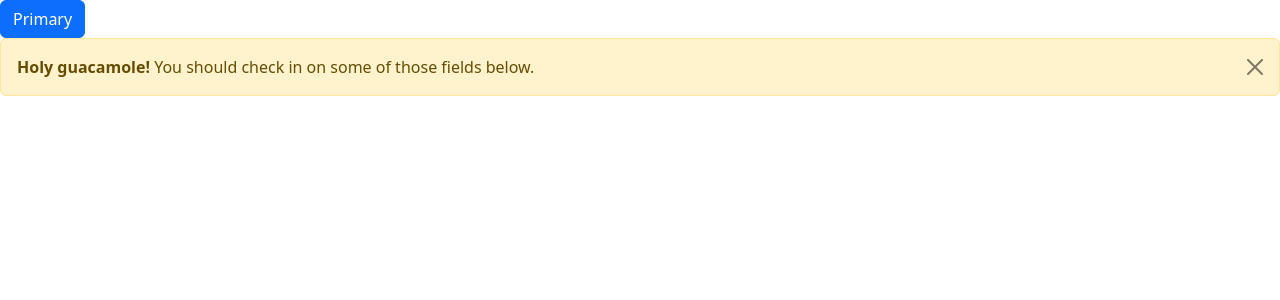
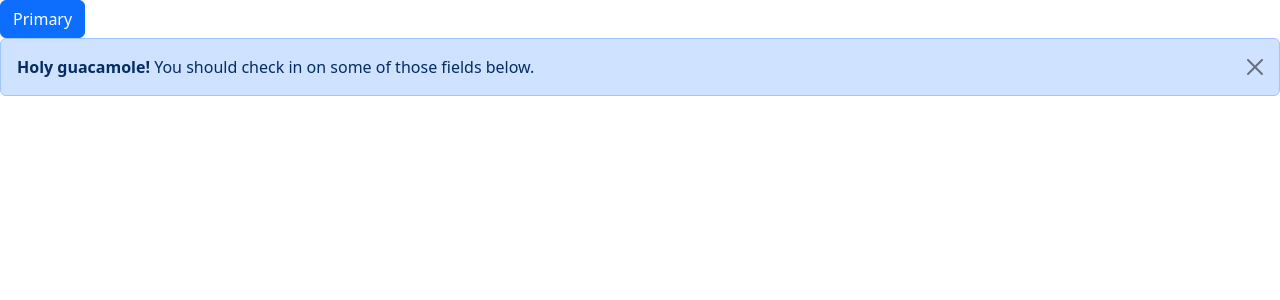
Before and after one commit to Shehu-Muhammad/Learning_React, a React app in the folder react-app/: page / in a window 1280 px wide. Both pictures are taken after a click on the button "Primary". Shown: the top 300 px of the page. Built offline with nearby package versions, Linux system fonts and the light colour scheme; the HTML template or start-up script is replaced by a standard one.

Commit message:
changed alert background color

```diff
--- a/react-app/src/App.tsx
+++ b/react-app/src/App.tsx
@@ -13,7 +13,7 @@ function App() {
       {clicked && (
         <Alert>
           <div
-            className='alert alert-warning alert-dismissible fade show'
+            className='alert alert-primary alert-dismissible fade show'
             role='alert'
           >
             <strong>Holy guacamole!</strong> You should check in on some of
```
